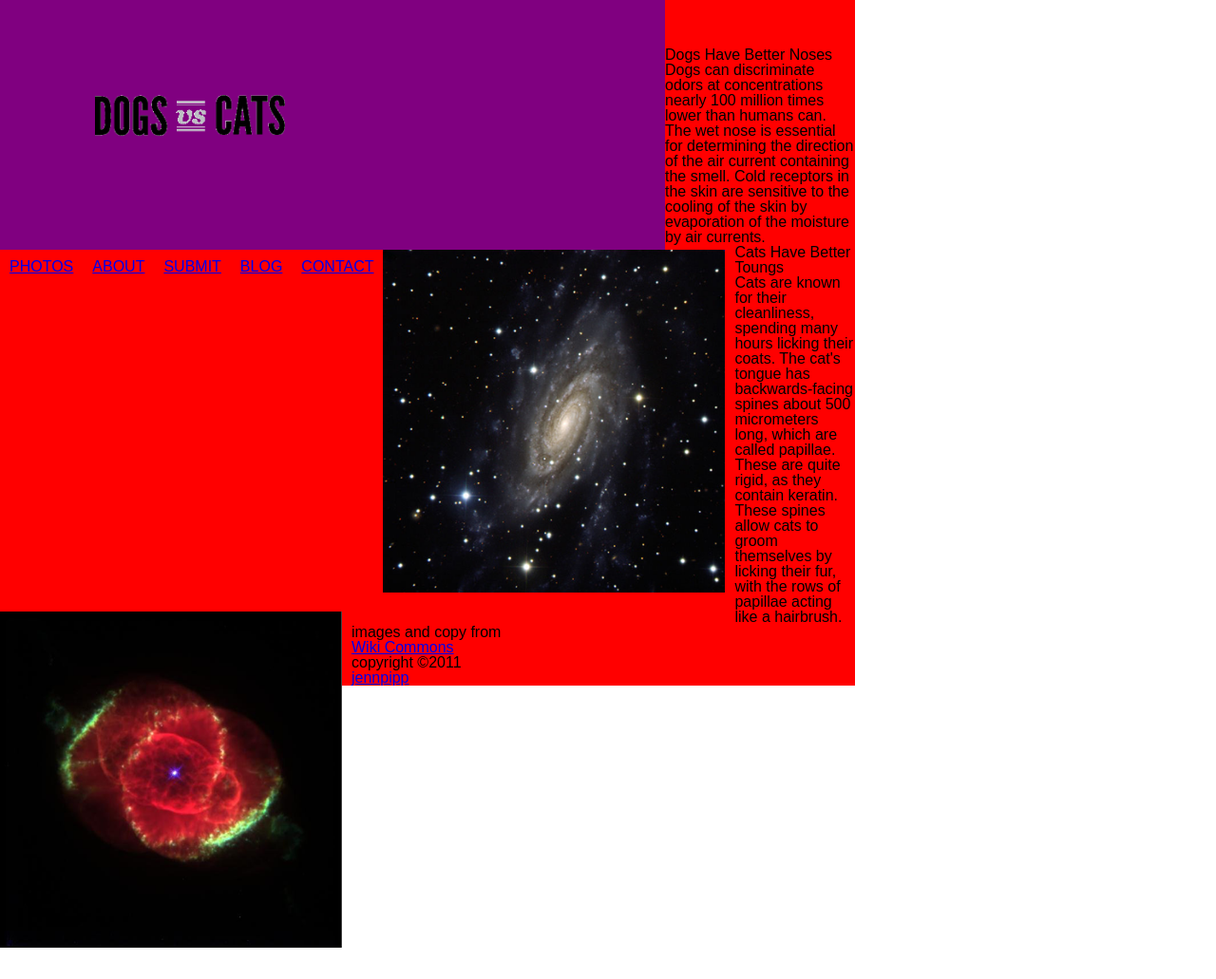
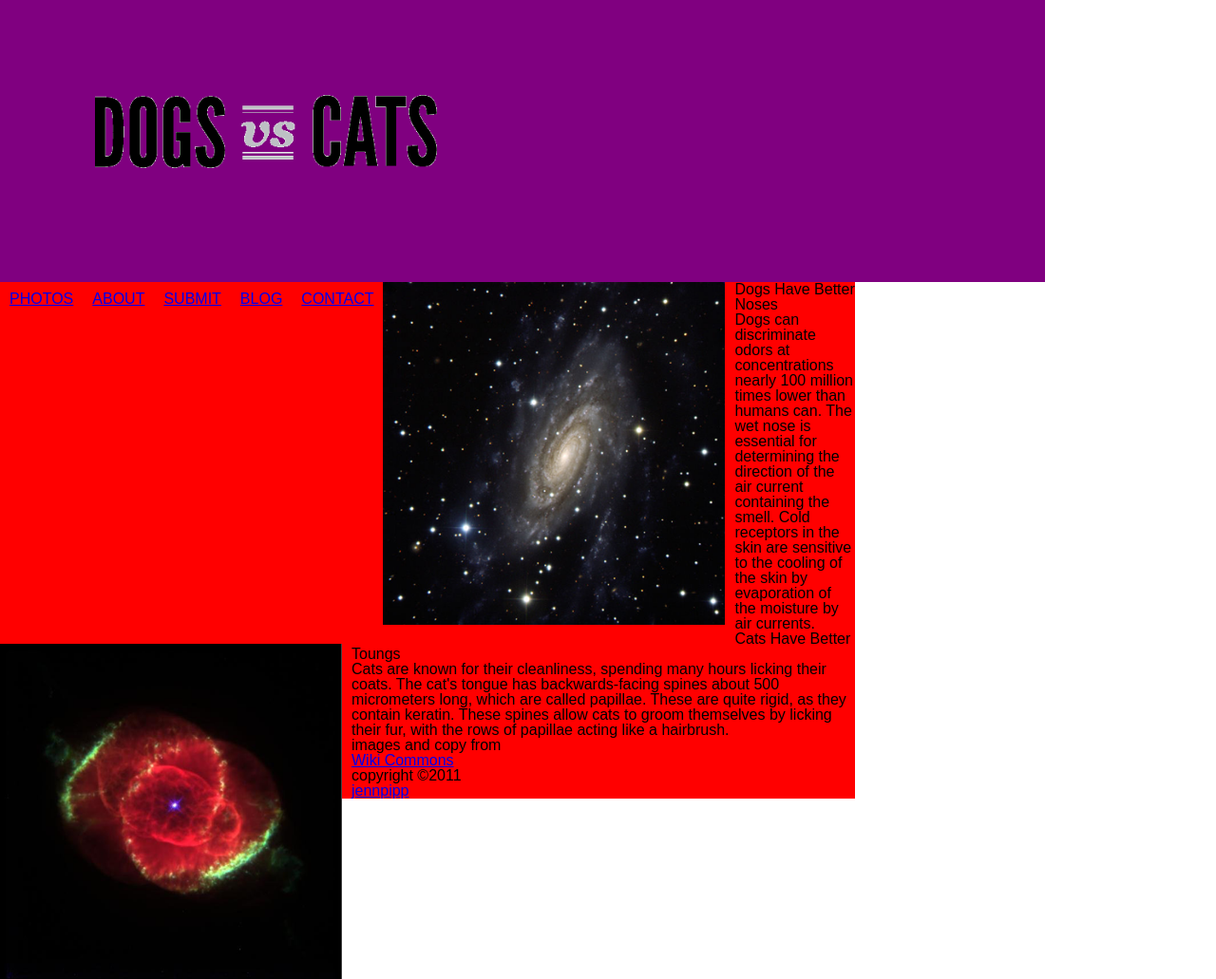
Before and after one commit to jennpipp/jennpipp.github.com, a PHP site: page /05-css-cats-vs-dogs/index.html in a window 1280 px wide. Shown: the top 1031 px of the page at 95% size. Before the commit the page ends 998 px from the top, so only its background shows below. Run offline with PHP 8.4, Linux system fonts and the light colour scheme.

Commit message:
header 900

```diff
--- a/05-css-cats-vs-dogs/style.css
+++ b/05-css-cats-vs-dogs/style.css
@@ -75,7 +75,7 @@ html[xmlns] .clearfix { display: block; }
 
 /* begin custom CSS*/
 #main-content {font-family: arial; position: realtive; width: 900px; background: red;}
-header {float: left; padding: 100px; width: 500px; background: purple;}
+header {float: left; padding: 100px; width: 900px; background: purple;}
 #main-menu { postion: float; width: 500px; height: 50px;}
 .main-nav li  {float:left; padding: 10px;}
 
```
